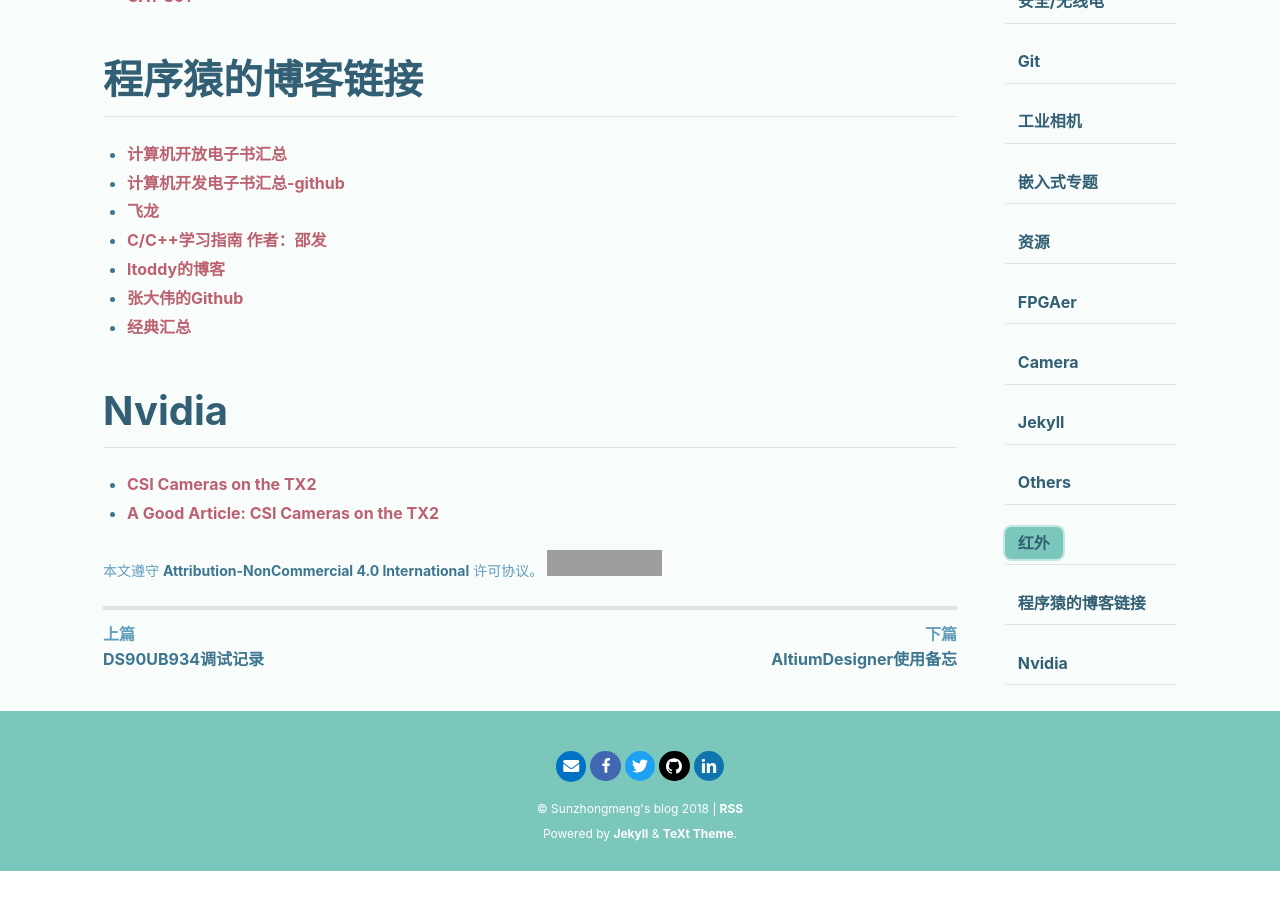
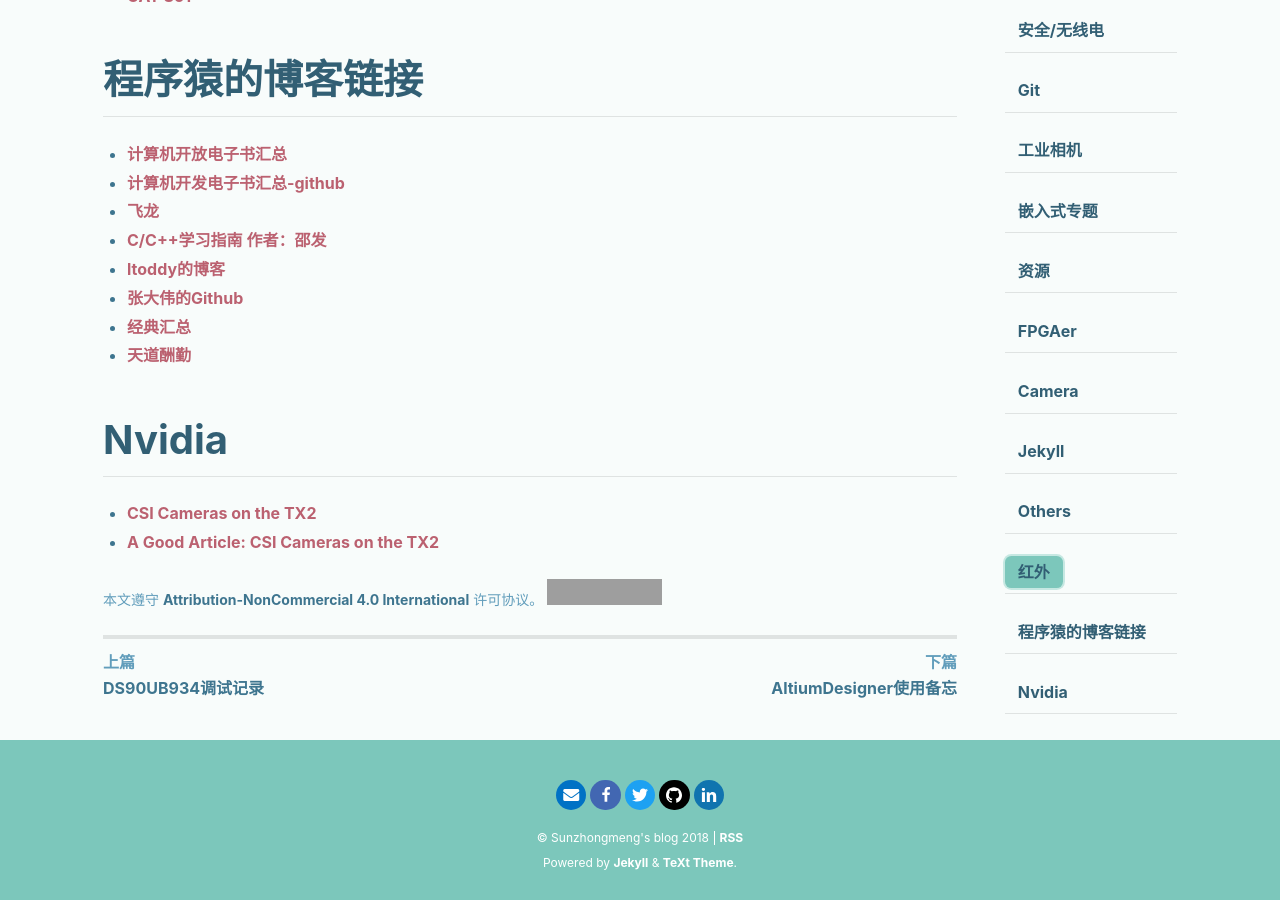
Before and after one commit to releung/sunzhongmeng.github.io, a Jekyll site: the page built from _posts/2018-10-10-links.md, in a window 1280 px wide and 900 px high, scrolled down 2820 px. Built offline with Jekyll 4.4.1, drawn with Linux system fonts in a browser that asks for light colours; nearby versions of some CDN libraries; comment, search, counter and statistics services are not loaded; before the commit the page ends 3691 px from its top, so only the background shows below that; grey boxes are pictures that could not be loaded.

Commit message:
add notes

```diff
--- a/_posts/2018-10-10-links.md
+++ b/_posts/2018-10-10-links.md
@@ -75,6 +75,7 @@ key: 链接
 * [ltoddy的博客](https://github.com/ltoddy)
 * [张大伟的Github](https://github.com/DreamAndDead)
 * [经典汇总](https://github.com/EbookFoundation/free-programming-books/blob/master/free-programming-books-zh.md#c)
+* [天道酬勤](https://blog.csdn.net/qq_38880380)
 
 # Nvidia
 * [CSI Cameras on the TX2](http://petermoran.org/csi-cameras-on-tx2/#getting-video-off-a-csi-camera)
```
